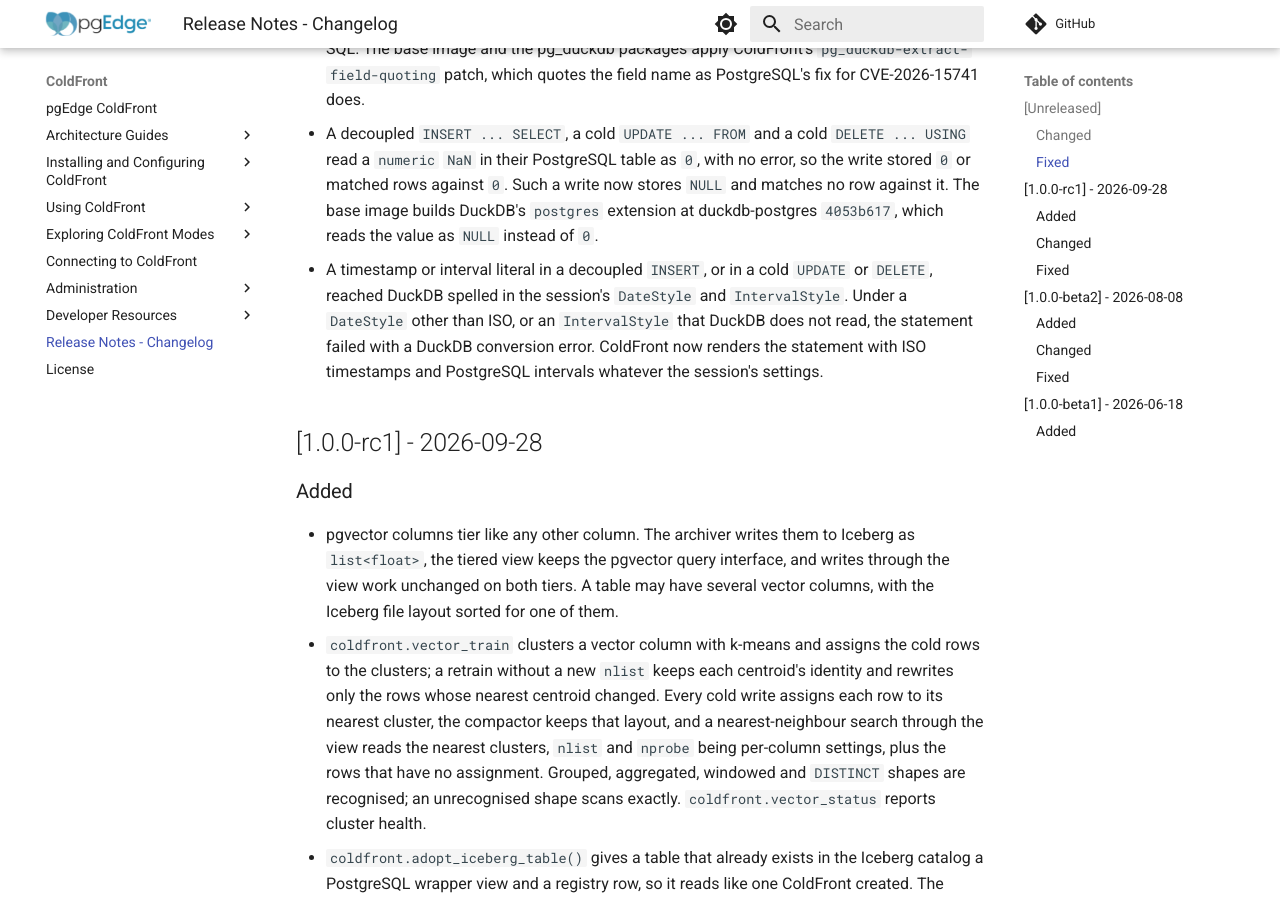
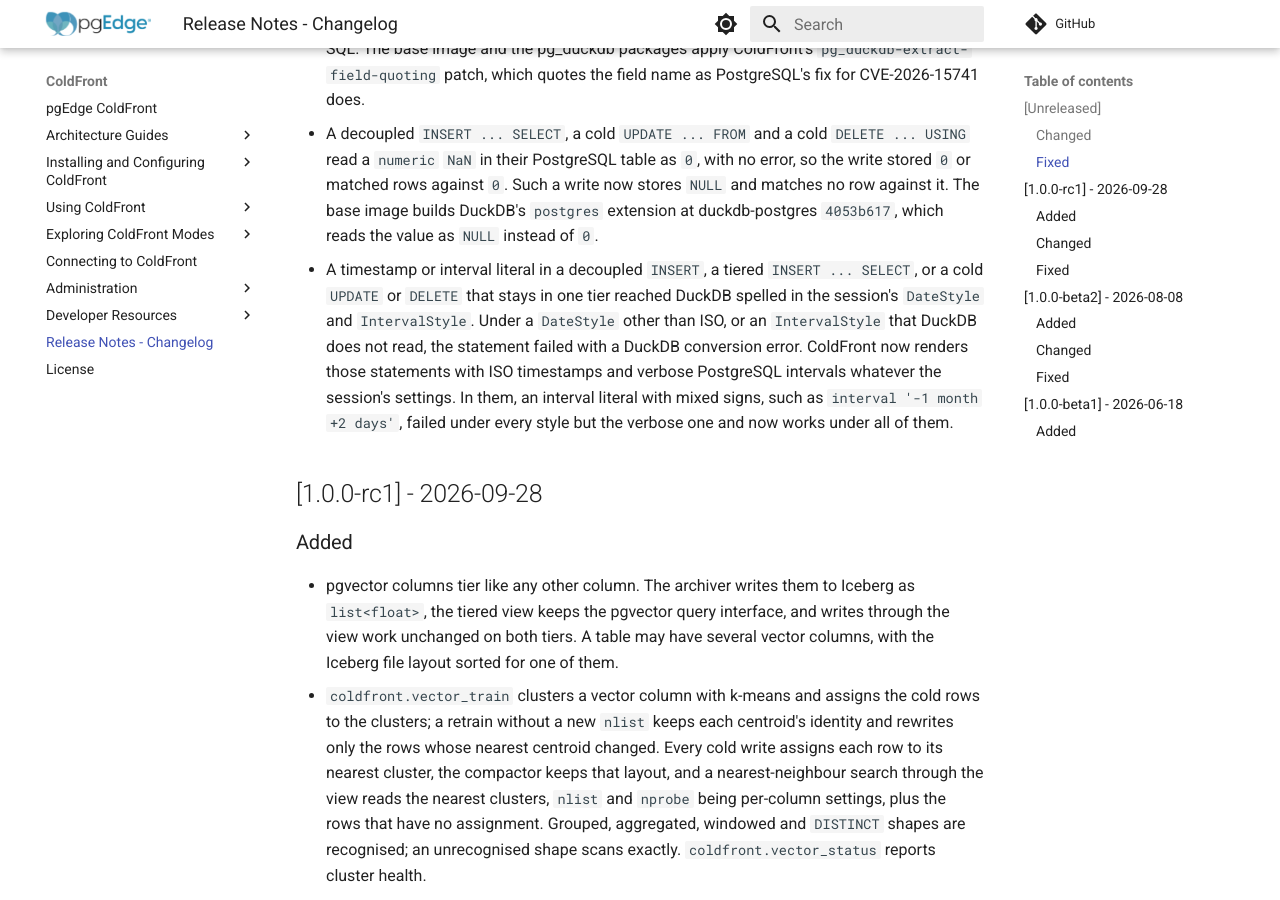
Before and after one commit to pgEdge/coldfront, an MkDocs documentation site: the page built from docs/changelog.md, in a window 1280 px wide and 900 px high, scrolled down 528 px. Built offline with MkDocs 1.6.1 and Material for MkDocs 9.7.7, drawn with Linux system fonts in a browser that asks for light colours; comment, search, counter and statistics services are not loaded.

Commit message:
fix: render a cold statement's interval literals in the verbose style, which DuckDB reads whatever their signs

```diff
--- a/docs/changelog.md
+++ b/docs/changelog.md
@@ -27,12 +27,15 @@ this project adheres to
   write now stores `NULL` and matches no row against it. The base image builds
   DuckDB's `postgres` extension at duckdb-postgres `4053b617`, which reads the
   value as `NULL` instead of `0`.
-- A timestamp or interval literal in a decoupled `INSERT`, or in a cold
-  `UPDATE` or `DELETE`, reached DuckDB spelled in the session's `DateStyle` and
-  `IntervalStyle`. Under a `DateStyle` other than ISO, or an `IntervalStyle`
-  that DuckDB does not read, the statement failed with a DuckDB conversion
-  error. ColdFront now renders the statement with ISO timestamps and PostgreSQL
-  intervals whatever the session's settings.
+- A timestamp or interval literal in a decoupled `INSERT`, a tiered
+  `INSERT ... SELECT`, or a cold `UPDATE` or `DELETE` that stays in one tier
+  reached DuckDB spelled in the session's `DateStyle` and `IntervalStyle`.
+  Under a `DateStyle` other than ISO, or an `IntervalStyle` that DuckDB does
+  not read, the statement failed with a DuckDB conversion error. ColdFront now
+  renders those statements with ISO timestamps and verbose PostgreSQL
+  intervals whatever the session's settings. In them, an interval literal with
+  mixed signs, such as `interval '-1 month +2 days'`, failed under every style
+  but the verbose one and now works under all of them.
 
 ## [1.0.0-rc1] - 2026-09-28
 
```
Also changed, not shown: docs/architecture_tiered.md (+3 -2 lines), docs/caveats.md (+7 -0 lines), 4 other files.
